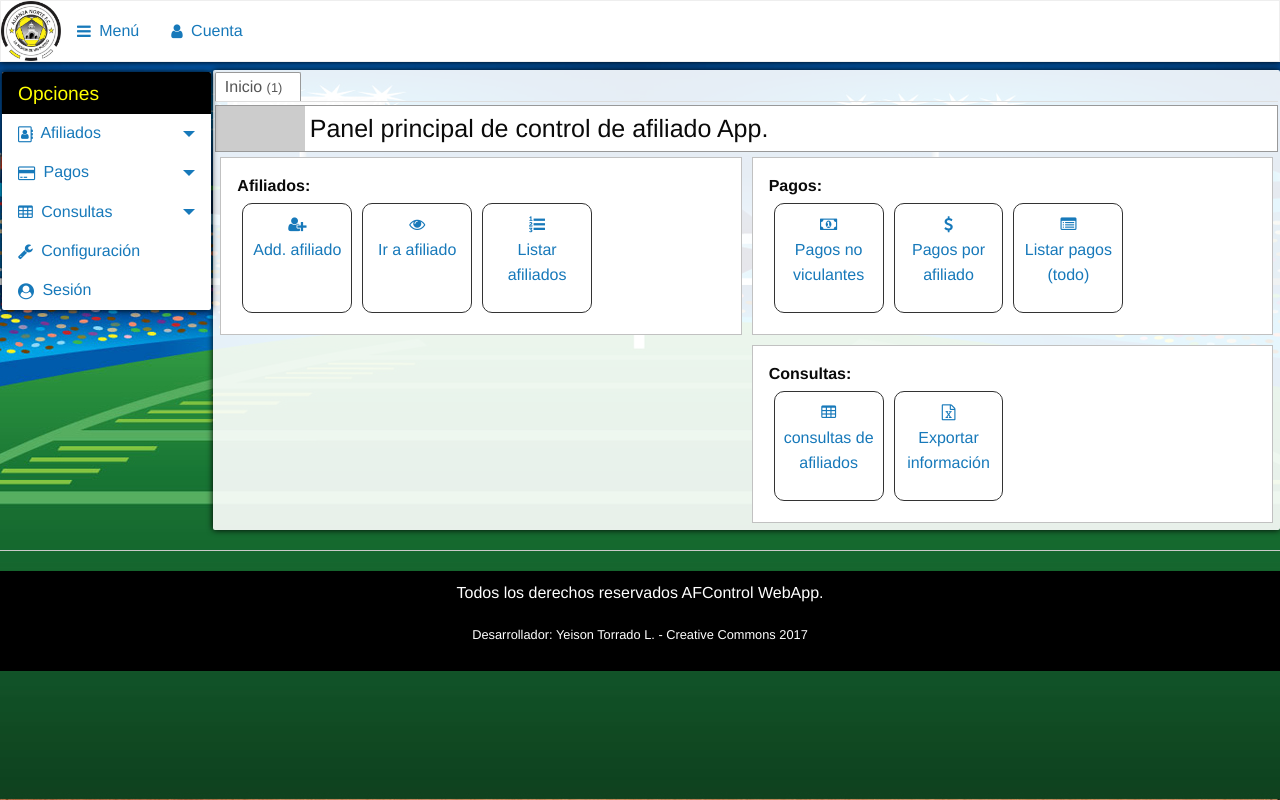
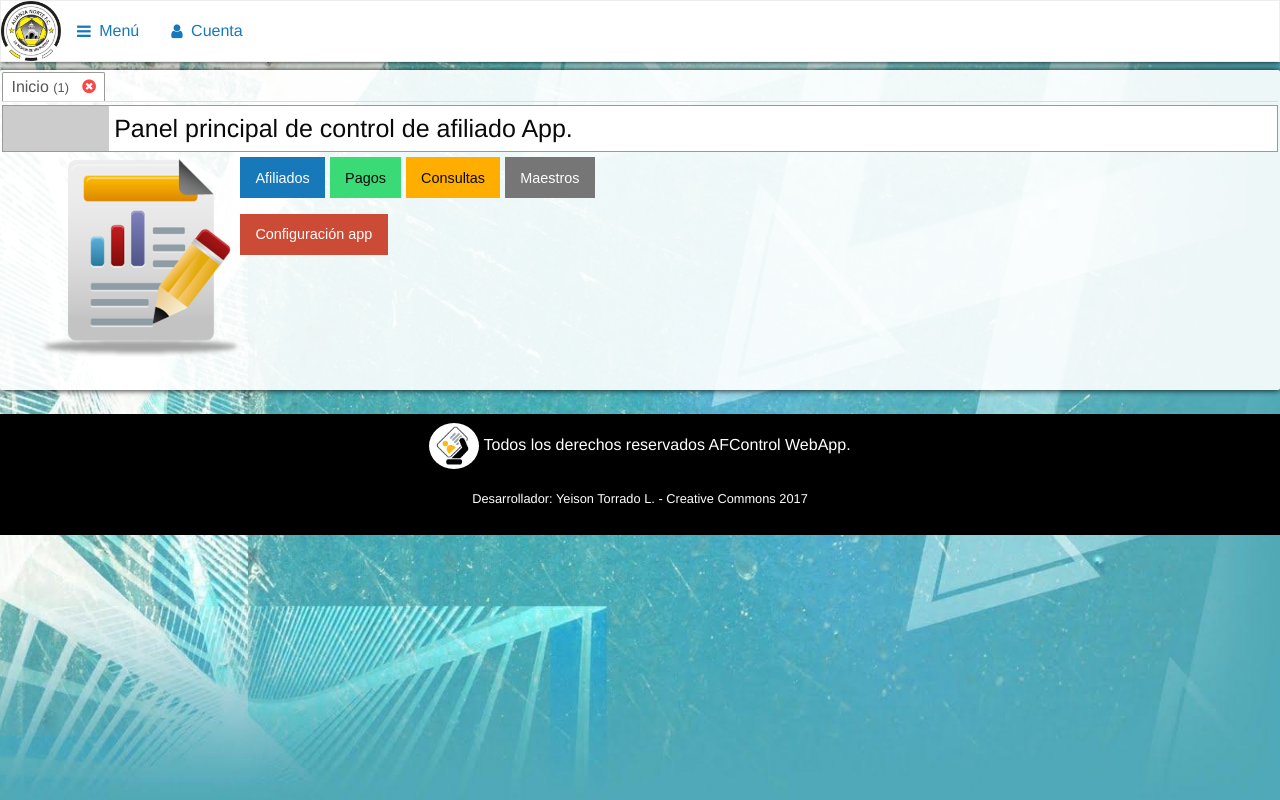
Before and after one commit to tristanius/afcontrol, a CodeIgniter app: page /afcontrol/ in a window 1280 px wide. Run offline with CodeIgniter, Linux system fonts and the light colour scheme.

Commit message:
cambio a la entrada de la app v1

```diff
--- a/application/views/init/entrada.php
+++ b/application/views/init/entrada.php
@@ -1,63 +1,17 @@
-<div class="expanded row">
+<div class="row">
+	<div  class="columns medium-2 hide-for-small-only">
+		<img src="<?= base_url('assets/img/icons/balances.png') ?>">
+	</div>
+	<div class="columns medium-4 small-6 end">
+		<ul class="no-bullet">
+			<button class="button primary">Afiliados</button>
+			<button class="button success">Pagos</button>
+			<button class="button warning">Consultas</button>
+			<button class="button secondary">Maestros</button>
+			<button class="button alert">Configuración app</button>
+		</ul>
+	</div>
 
-	<section class="columns medium-6">
-		<div class="callout" style="margin:5px;">
-			<b>Afiliados:</b>
-			<div class="row">
-				<a href="" class="columns white-bg small-3 touch-btn">
-					<i class="fa fa-user-plus"></i> <p>Add. afiliado</p>
-				</a>
-				<a href="" class="columns white-bg small-3 touch-btn">
-					<i class="fa fa-eye"></i> <p>Ir a afiliado</p>
-				</a>
-				<a href="" class="columns white-bg small-3 touch-btn end">
-					<i class="fa fa-list-ol"></i> <p>Listar afiliados</p>
-				</a>
-			</div>
-		</div>
-	</section>
-
-	<section class="columns medium-6">
-		<div class="callout" style="margin:5px;">
-			<b>Pagos:</b>
-			<div class="row">
-				<a href="" class="columns white-bg small-3 touch-btn">
-					<i class="fa fa-money"></i> <p>Pagos no viculantes</p>
-				</a>
-				<a href="" class="columns white-bg small-3 touch-btn">
-					<i class="fa fa-dollar"></i> <p>Pagos por afiliado</p>
-				</a>
-				<a href="" class="columns white-bg small-3 touch-btn end">
-					<i class="fa fa-list-alt "></i> <p>Listar pagos (todo)</p>
-				</a>
-			</div>
-		</div>
-	</section>
-
-	<section class="columns medium-6">
-		<div class="callout" style="margin:5px;">
-			<b>Consultas:</b>
-			<div class="row">
-				<a href="" class="columns white-bg small-3 touch-btn end"> <i class="fa fa-table"></i> <p>consultas de afiliados</p></a>
-				<a href="" class="columns white-bg small-3 touch-btn end"> <i class="fa fa-file-excel-o"></i> <p>Exportar información</p></a>
-			</div>
-		</div>
-	</section>
-
+	<div class="columns medium-4 small-6">
+	</div>
 </div>
-
-<style type="text/css">
-	.touch-btn{
-		border:1px solid #333;
-		border-radius: 10px;
-		padding: 1ex;
-		height: 13ex;
-		width: 13ex;
-		overflow: hidden;
-		margin: 5px;
-		text-align: center;
-	}
-	.white-bg{
-		background: #FFF;
-	}
-</style>
--- a/application/views/init/footer.php
+++ b/application/views/init/footer.php
@@ -1,11 +1,15 @@
-<hr class="expanded row" />
+<br>
+
 <footer class="expanded row" style="padding: 1ex;">
 	<div class="medium-4 columns"></div>
 	<div class="medium-4 columns"></div>
 	<div class="medium-4 columns"></div>
 
 	<div class="medium-12 columns">
-		<p class="text-center"> Todos los derechos reservados AFControl WebApp.</p>
+		<p class="text-center">
+			<img src="<?= base_url('assets/img/icon.png') ?>" style="border-radius: 100%; background: #FFF;display: inline;width: 50px;">
+			Todos los derechos reservados AFControl WebApp.
+		</p>
 		<p class="text-center">
 			<small><?= "Desarrollador: Yeison Torrado L. - Creative Commons 2017" ?></small>
 		</p>
--- a/application/views/init/menu.php
+++ b/application/views/init/menu.php
@@ -1,28 +1,30 @@
-<div id="menu" class="columns large-2">
+<div id="menu" class="columns large-2 hidden-menu">
 	<ul class="vertical menu" data-accordion-menu>
-		<li><a href="#" style="background: #000; color: yellow"><big>Opciones</big></a></li>
+		<li ng-click="toggleMenu('#menu', '#panel-content','hidden-menu')">
+			<a href="#" style="background: #000; color: yellow" ><big>Opciones</big></a>
+		</li>
 	  	<li>
 	    	<a href="#"> <i class="fa fa-address-book-o"></i> Afiliados</a>
     		<ul class="menu vertical nested">
-      			<li><a class="" ng-click="addNewTab('afiliado/add','agregar afiliado')">- Add. Afiliado</a></li>
-      			<li><a class="" href="#">- Ver Afiliado</a></li>
-      			<li><a class="" href="#">- Listar Afiliado</a></li>
+      			<li><a class="" ng-click="clickOpcionMenu('afiliado/add','Add afiliado')"> Add. Afiliado</a></li>
+      			<li><a class="" ng-click="clickOpcionMenu('afiliado/ver','Add afiliado')"> Ver Afiliado</a></li>
+      			<li><a class="" ng-click="clickOpcionMenu('afiliado/lis','Add afiliado')"> Listar Afiliado</a></li>
     		</ul>
 	  	</li>
 	  	<li>
 	  		<a href="#"> <i class="fa fa-credit-card"></i> Pagos</a>
     		<ul class="menu vertical nested">
-      			<li><a class="" href="#">- Add. pago</a></li>
-      			<li><a class="" href="#">- Ver pagos</a></li>
+      			<li><a class="" href="#"> Add. pago</a></li>
+      			<li><a class="" href="#"> Ver pagos</a></li>
     		</ul>
 	  	</li>
 	  	<li>
 	  		<a href="#"> <i class="fa fa-table"></i> Consultas</a>
     		<ul class="menu vertical nested">
-      			<li><a class="" href="#">- Estados de cuenta</a></li>
-      			<li><a class="" href="#">- Afiliados</a></li>
-      			<li><a class="" href="#">- Examenes medicos</a></li>
-      			<li><a class="" href="#">- Categorias</a></li>
+      			<li><a class="" href="#"> Estados de cuenta</a></li>
+      			<li><a class="" href="#"> Afiliados</a></li>
+      			<li><a class="" href="#"> Examenes medicos</a></li>
+      			<li><a class="" href="#"> Categorias</a></li>
     		</ul>
 	  	</li>
 	  	<li>
--- a/application/views/init/panel.php
+++ b/application/views/init/panel.php
@@ -5,7 +5,7 @@
 		<section id="content" class="expanded row" ng-init="site_url = '<?= site_url('/') ?>' ">
 			<?php $this->load->view('init/menu'); ?>
 
-			<div id="panel-content" class="columns large-10" ng-init="initTabs()">
+			<div id="panel-content" class="columns" ng-init="initTabs()">
 
 				<div id="pestanas">
 					<div class="pestana {{ tab.active?'active':'' }}" ng-repeat="tab in tabs">
--- a/application/views/init/principal.php
+++ b/application/views/init/principal.php
@@ -8,6 +8,8 @@
     <script src="<?= base_url('assets/foundation6/js/vendor/foundation.js') ?>"></script>
     <script src="<?= base_url('assets/foundation6/js/app.js') ?>"></script>
     <script src="<?= base_url('assets/js/angular.min.js') ?>"></script>
+
+    <script src="<?= base_url('assets/js/main/afiliado.js?v='.rand()) ?>"></script>
     <script src="<?= base_url('assets/js/main/main.js?v='.rand()) ?>"></script>
 
 </body>
--- a/application/views/util/plantilla.php
+++ b/application/views/util/plantilla.php
@@ -1,5 +1,5 @@
 <div>
-	<div class="expanded row" style="border: 1px solid #999; background: #CCC;">
+	<div class="expanded row" style="border: 1px solid #999; background: #CCC; margin-bottom: 5px;">
 		<div class="columns medium-1 text-center"> </div>
 		<div class="columns medium-11" >
 			<h4 style="background: #FFF; padding: 5px;" class="center-align"> <?= $titulo ?> </h4>
@@ -8,4 +8,5 @@
 	<article class="expanded row">
 		<?= $content ?>
 	</article>
+	<br>
 </div>
--- a/assets/foundation6/css/app.css
+++ b/assets/foundation6/css/app.css
@@ -4,7 +4,7 @@
 
 /* -------------------------------------------------------- */
 body{
-	background: url('../../img/bg4.jpg');
+	background: url('../../img/tw.jpg');
 	background-repeat: no-repeat;
 	background-size: 100% 100%;
     background-attachment: fixed;
@@ -44,7 +44,7 @@ nav ul li a{
 /* ----------- */
 /* contenedores y cajas */
 #content #panel-content{
-	min-height: 100%;
+	min-height: 20em;
 	padding: 2px;
 	box-shadow: 0px 0px 6px #000;
 	background-color: rgba(255,255,255,0.9);
--- a/assets/foundation6/css/box.css
+++ b/assets/foundation6/css/box.css
@@ -41,3 +41,13 @@ html, body{
 h3, h4, h5, h6{
 	margin: 0;
 }
+.panel-white{
+	padding: 1ex;
+	background: #FFF;
+	border: 1px solid #AAA;
+	border-radius: 3px;
+}
+fieldset{
+	padding: 1ex;
+	border: 1px solid #EEE;
+}
--- a/assets/foundation6/css/menu.css
+++ b/assets/foundation6/css/menu.css
@@ -1,18 +1,23 @@
 #content{
 }
-#menu, .large-10{
-	transition:all cubic-bezier(0.250, 0.460, 0.450, 0.940) 0.4s;
+#menu, #panel-content.large-10, #panel-content{
+	transition:all cubic-bezier(0.250, 0.460, 0.450, 0.940) 0.5s;
 	padding: 2px;
 }
 #menu.hidden-menu{
 	/*background: #153554;*/
-	transition:all cubic-bezier(0.250, 0.460, 0.450, 0.940) 0.3s;
+	transition:all cubic-bezier(0.250, 0.460, 0.450, 0.940) 0.5s;
 	position: absolute;
 	width: 0;
 	height: 0;
 	margin: 0;
 	padding: 0;
 	z-index: 4;
+}
+#menu.hidden-menu ul li a, #menu.hidden-menu ul li a::after{
+	transition:all cubic-bezier(0.250, 0.460, 0.450, 0.940) 0.1s;
+	color: transparent;
+	border-color: transparent;
 }
 #menu > ul{
 	overflow: hidden;
@@ -25,7 +30,6 @@
 	background: #F0F0F0;
 }
 #menu ul li a{
-	/*color: #FFF;*/
 }
 #menu ul li a:hover, #menu ul li a:active{
 	text-shadow: 0px 0px 1px #999;
@@ -39,7 +43,7 @@
 @media only screen and (max-width : 900px){
 	#menu{
 		position: fixed;
-		z-index: 3;
+		z-index: 4;
 		height: 100%;
 	}
 }
--- a/assets/foundation6/css/pestanas.css
+++ b/assets/foundation6/css/pestanas.css
@@ -18,7 +18,7 @@
 	border-radius: 2px 2px 0px 0px;
 }
 #pestanas .pestana.active{
-	z-index: 3;
+	z-index: 2;
 	background: #FFF;
 }
 #pestanas .pestana > span{
--- /dev/null
+++ b/assets/js/main/afiliado.js
@@ -0,0 +1,5 @@
+var add_afiliado = function($scope, $http, $timeout){
+	$scope.af = {
+		tipo_identificacion: "T.I."
+	};
+}
--- a/assets/js/main/main.js
+++ b/assets/js/main/main.js
@@ -4,7 +4,7 @@ app.controller('main', function($scope, $http, $timeout, $templateCache){
 	$scope.selected_tab = {active:false};
 	$scope.tab_counter = 0;
 	$scope.tabs = [
-		{ id:0, title:"Inicio", lnk:"welcome/entrada", active: true, rm: false }
+		{ id:0, title:"Inicio", lnk:"welcome/entrada", active: true, rm: true }
 	]
 	//---------------------------------//
 	// Visualizacion de menu y cajas
@@ -15,6 +15,12 @@ app.controller('main', function($scope, $http, $timeout, $templateCache){
 	$scope.toggleMenu = function(selector, selector2, myclass){
 		$(selector).toggleClass(myclass);
 		$(selector2).toggleClass('large-10');
+	}
+
+	// Click del menu lateral //
+	$scope.clickOpcionMenu = function(link, titulo){
+		$scope.addNewTab(link, titulo);
+		$scope.toggleMenu('#menu','#panel-content','hidden-menu');
 	}
 	//---------------------------------//
 	// Manejo de pestañas
@@ -55,3 +61,7 @@ app.controller('main', function($scope, $http, $timeout, $templateCache){
 	//---------------------------------//
 	// Gestion de general de forms
 });
+
+app.controller('add_afiliado', function($scope, $http, $timeout, $templateCache){
+	add_afiliado( $scope, $http, $timeout );
+} );
```
Also changed, not shown: application/controllers/Afiliado.php (+12 -4 lines), application/views/afiliado/add.php (+60 -0 lines), assets/img/icons/afialiados.png (added), assets/img/icons/balances.png (added), assets/img/icons/subscripcion.png (added), 3 other files.
